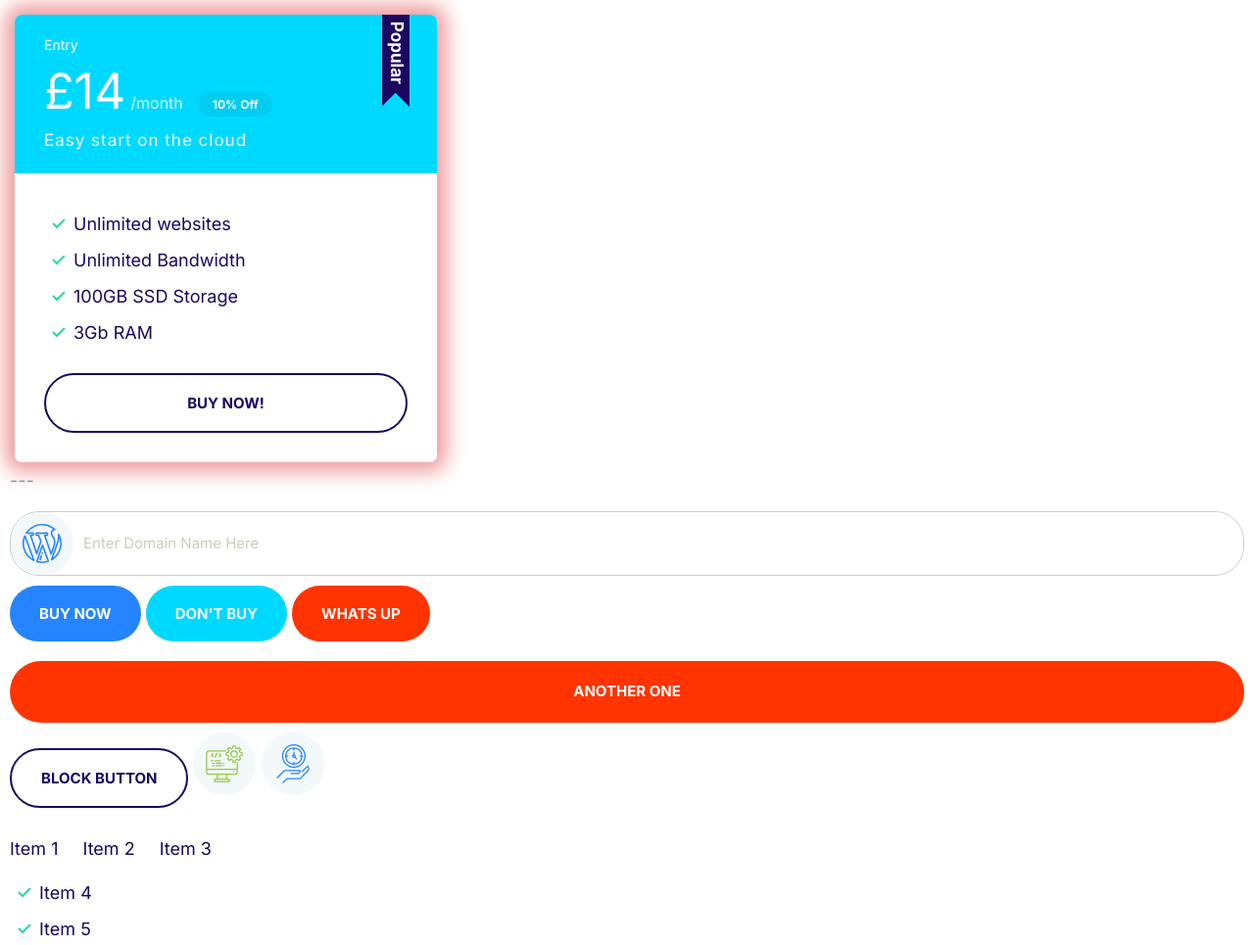
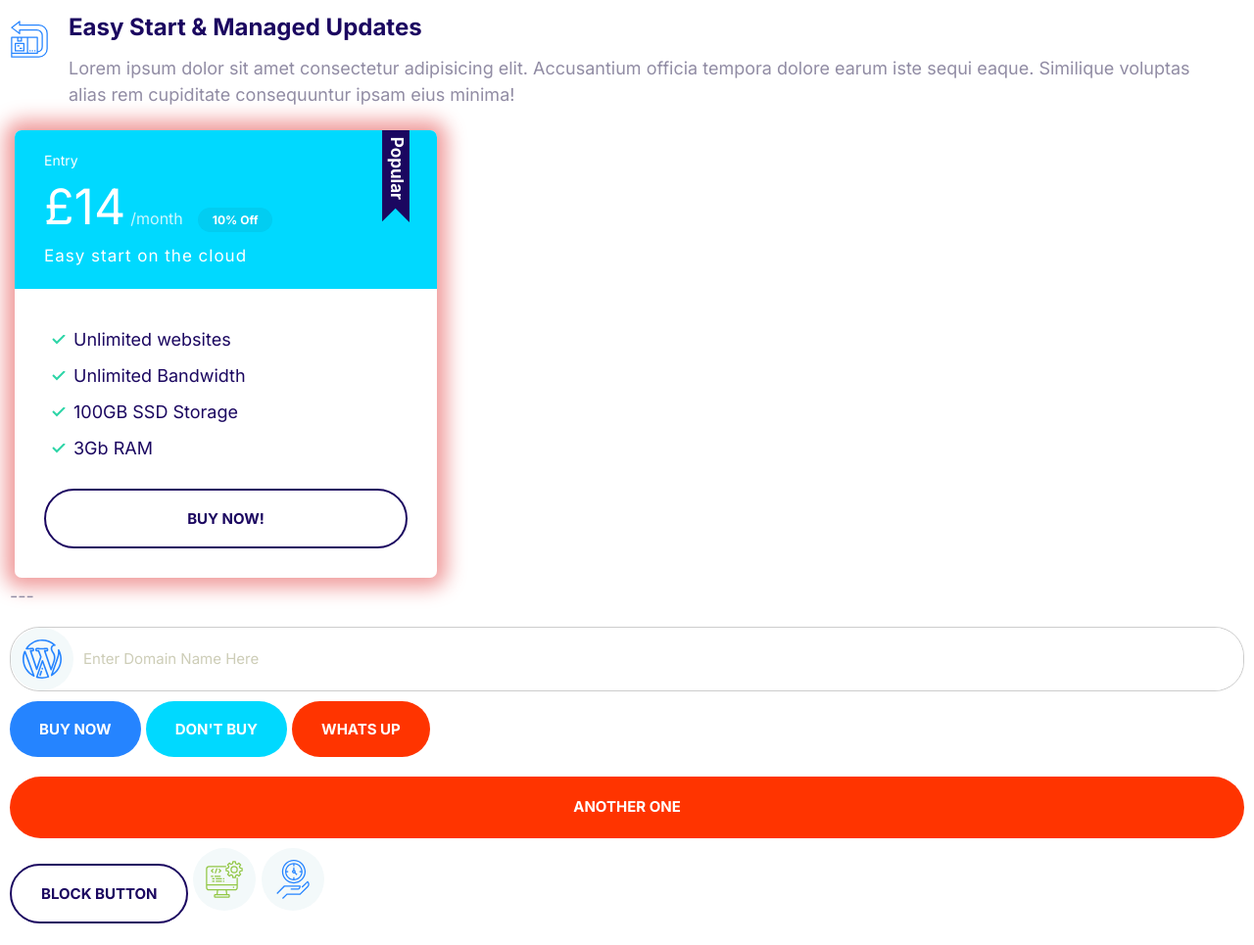
Before and after one commit to Cliff1967/Cliff_test, a plain HTML site: page index.html in a window 1280 px wide. Shown: the top 965 px of the page at 98% size. Drawn offline with Linux system fonts and the light colour scheme.

Commit message:
media component

```diff
--- a/css/Styles.css
+++ b/css/Styles.css
@@ -260,6 +260,9 @@ a {
 .card--secondary .badge--secondary {
   background: #02cdf1;
 }
+.card--primary .badge--primary {
+  background: #1771e6;
+}
 /*-----PLANS-----*/
 
 .plan__name {
@@ -313,3 +316,16 @@ a {
     font-size: 1.7rem;
   }
 }
+/*-----MEDIA-----*/
+.media {
+  display: flex;
+}
+.media__body {
+  padding: 0 2rem;
+}
+.media__title {
+  margin-top: 0;
+}
+.media__image {
+  margin-top: 1rem;
+}
--- a/index.html
+++ b/index.html
@@ -15,6 +15,21 @@
     <link rel="stylesheet" href="css/Styles.css" />
   </head>
   <body>
+<!--Media Components-->
+<div class="media">
+  <div class="media__image">
+    <svg class="icon icon--primary">
+      <use xlink:href="images/sprite.svg#easy"></use>
+    </svg>
+  </div>
+  <div class="media__body">
+    <h3 class="media__title">Easy Start & Managed Updates</h3>
+    <p>Lorem ipsum dolor sit amet consectetur adipisicing elit. Accusantium officia tempora dolore earum iste sequi eaque. Similique voluptas alias rem cupiditate consequuntur ipsam eius minima!</p>
+  </div>
+</div>
+
+
+
     <!--CARD Components-->
 
   <div style="width:35%; padding: 5px">
@@ -39,7 +54,30 @@
     </div>
   </div>
 </div>
-
+<!-- second plan
+<div style="width: 40%; padding: 5px">
+<div class="plan">
+  <div class="card card--primary">
+    <header class="card__header">
+      <h3 class="plan__name">Premier</h3>
+      <span class="plan__price">£24</span>
+      <span class="plan__billing-cycle">/month</span>
+      <span class="badge badge--primary badge--small">15% Off</span>
+      <span class="plan__description">Hard start on the cloud</span>
+    </header>
+    <div class="card__body">
+      <ul class="list list--tick">
+        <li class="list__item"> More Unlimited websites</li>
+        <li class="list__item">Unlimited Bandwidth</li>
+        <li class="list__item">100GB SSD Storage</li>
+        <li class="list__item">3Gb RAM</li>
+      </ul>
+      <button class="btn btn--outline btn--block">Buy Now!</button>
+    </div>
+  </div>
+</div>
+</div>
+-->
 <div><p>---</p></div>
     <!--INPUTS Compenent-->
     <div class="input-group">
```
Also changed, not shown: Components/card_plans.html (+20 -0 lines), Components/media.html (added, +16 -0 lines).
